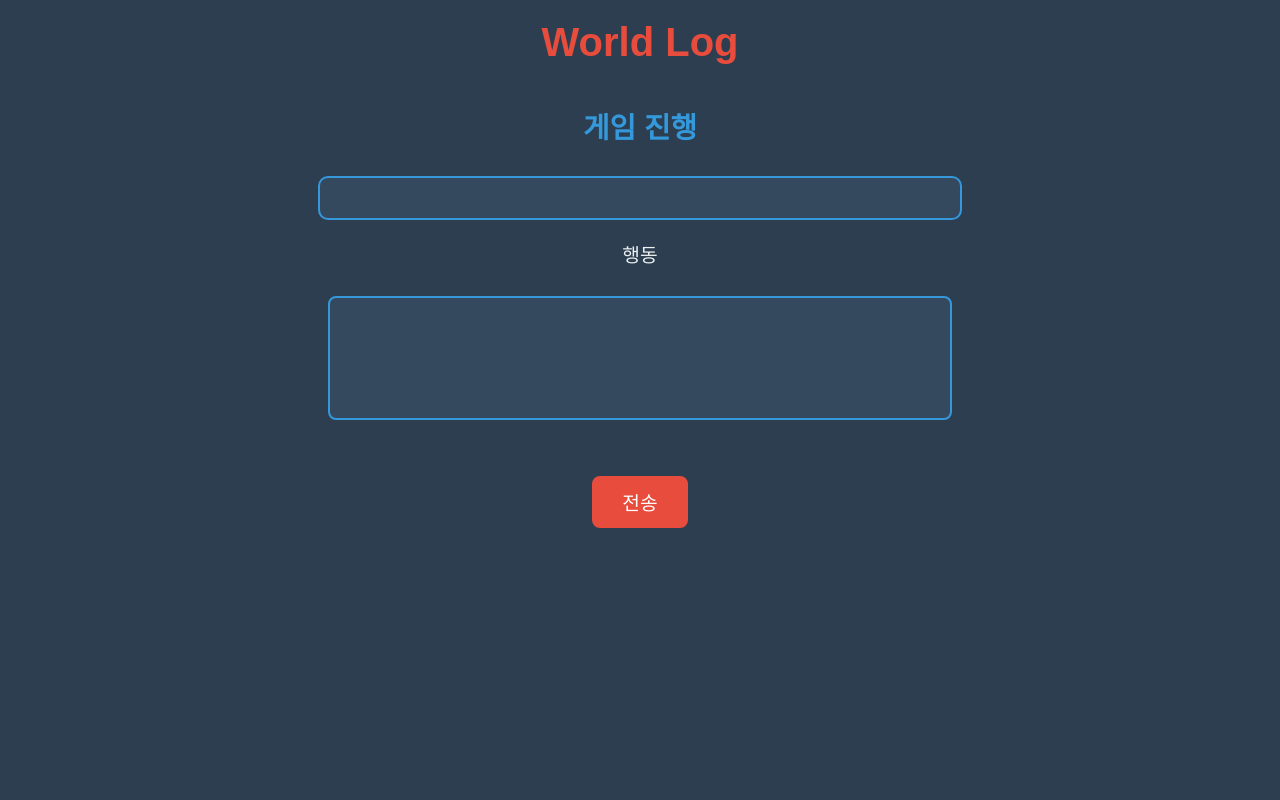
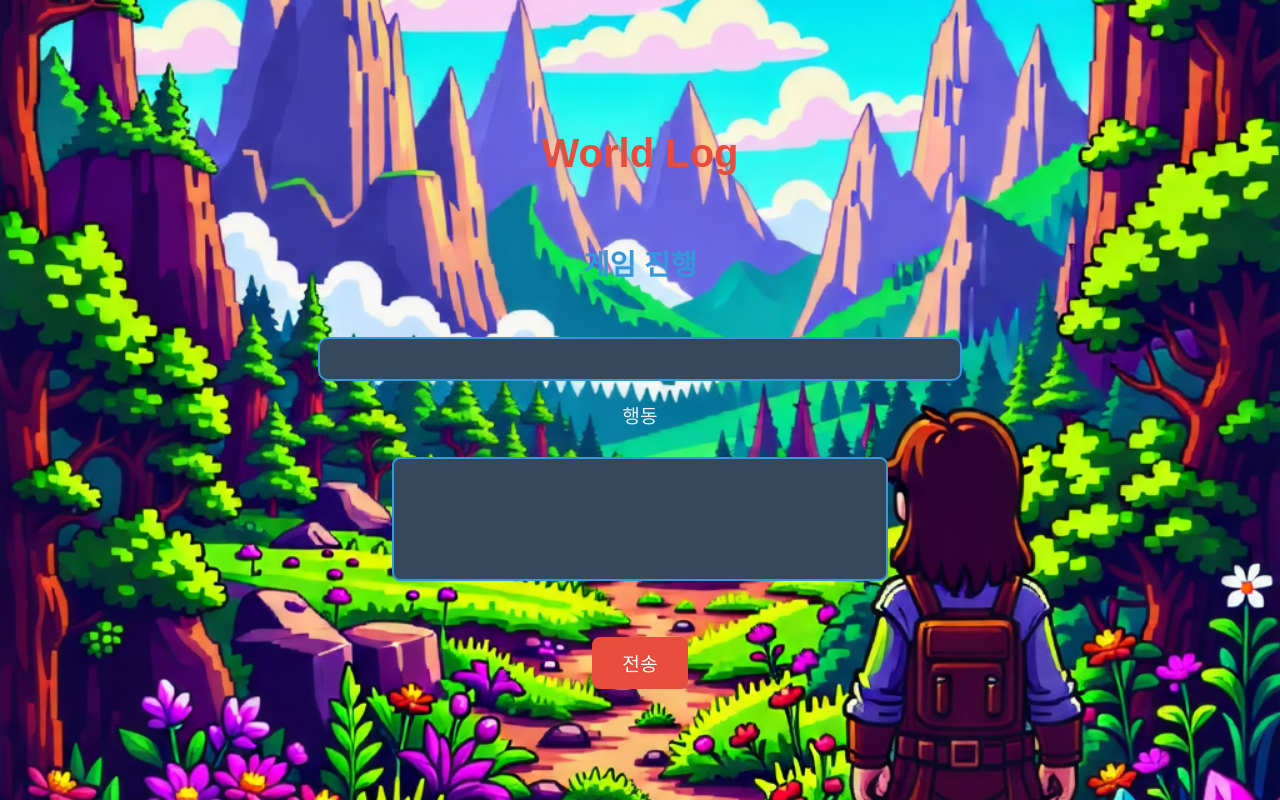
Before and after one commit to kim-yejunn/WorldLog, a Flask app: page /main in a window 1280 px wide. Run offline with Flask 3, Linux system fonts and the light colour scheme.

Commit message:
배경 이미지 추가

```diff
--- a/templates/main.html
+++ b/templates/main.html
@@ -7,10 +7,18 @@
     <style>
         body {
             font-family: 'Arial', sans-serif;
-            background-color: #2c3e50;
+            background-image: url('/static/sml_back.png');
+            background-size: cover;
+            background-position: center;
+            background-repeat: no-repeat;
             color: #ecf0f1;
             margin: 0;
             padding: 0;
+            display: flex;
+            flex-direction: column;
+            justify-content: center;
+            align-items: center;
+            height: 100vh;
         }
 
         h1, h2 {
--- a/templates/start.html
+++ b/templates/start.html
@@ -7,6 +7,10 @@
     <style>
         body {
             font-family: 'Arial', sans-serif;
+            background-image: url('/static/sml_back.png');
+            background-size: cover;
+            background-position: center;
+            background-repeat: no-repeat;
             background-color: #2c3e50;
             color: #ecf0f1;
             margin: 0;
```
Also changed, not shown: static/sml_back.png (added), static/title.png (added), 1 other file.
